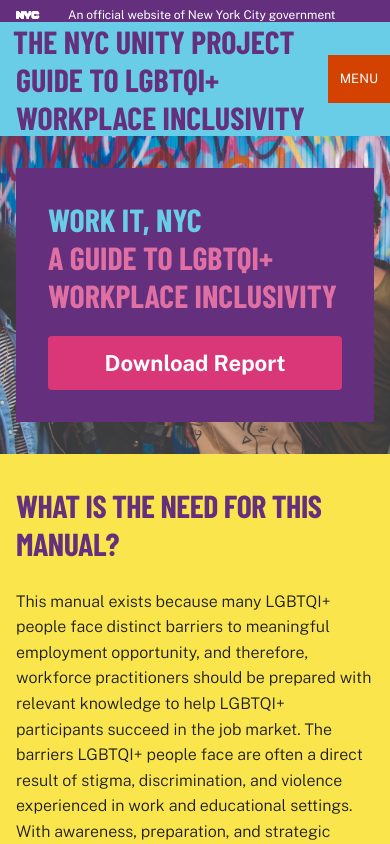
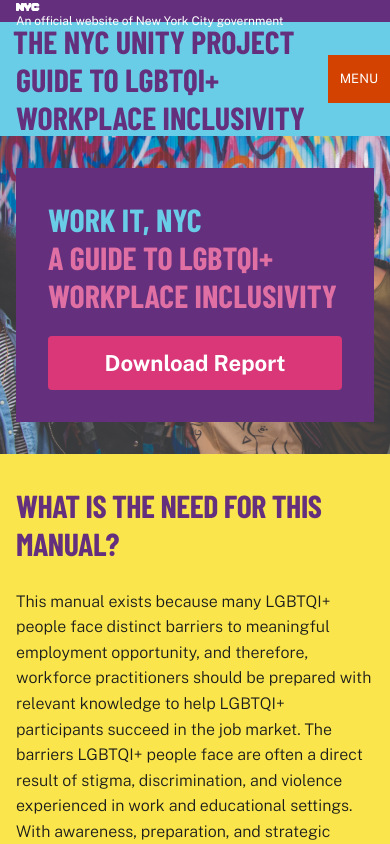
Before and after one commit to nyccto-rapicastillo/lpaas-copy, a React (Create React App) app: page / in a window 390 px wide. Shown: the top 844 px of the page. Built offline with nearby package versions, Linux system fonts and the light colour scheme.

Commit message:
Fix issues

```diff
--- a/src/assets/scss/uswds.scss
+++ b/src/assets/scss/uswds.scss
@@ -236,4 +236,28 @@
     .usa-nav__primary-item:hover {
         color: $unity-orange-adj;
     }
+
+    .usa-accordion {
+        height: 100%;
+        .usa-banner__header {
+            min-height: auto!important;
+            height:100%;
+            padding-bottom: 0!important;
+            padding-top: 0!important;
+
+            .usa-banner__inner {
+                height: 100%;
+                align-items: center;
+            }
+
+            .usa-banner__nyc-logo {
+                display: block;
+            }
+        }
+    }
+
 }
+
+.usa-banner__nyc-logo {
+    display: none;
+}
--- a/src/components/GovBanner.js
+++ b/src/components/GovBanner.js
@@ -18,7 +18,7 @@
             <div className="usa-banner__inner">
               <div className="grid-col-fill tablet:grid-col-auto">
                 <p className="usa-banner__header-text text-white">
-                  <a href="https://www1.nyc.gov/">
+                  <a href="https://www1.nyc.gov/" class="usa-banner__nyc-logo">
                     <img src={NYC} style={{paddingRight: 28}}/>
                   </a>
                   {t('topNav')}
```
Also changed, not shown: src/assets/style/uswds.css, 2 other files (tests, documents, lock files or other folders).
